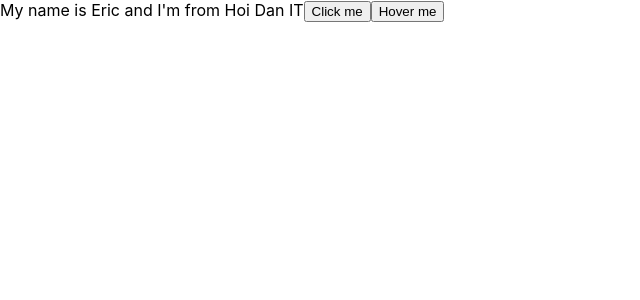
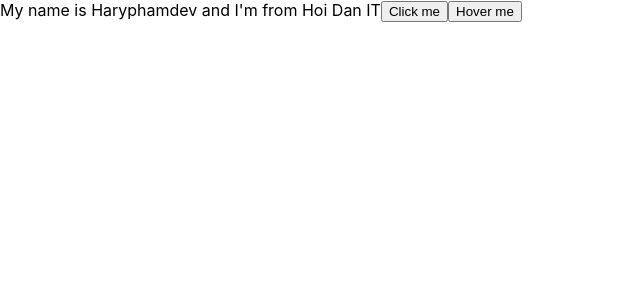
Before and after one commit to nguyenvinhtruong/test-demo-react, a React (Create React App) app: page / in a window 1280 px wide. Shown: the top 300 px of the page, without its empty margins (0-640 px from the left). Built offline with nearby package versions, Linux system fonts and the light colour scheme.

Commit message:
video 20

```diff
--- a/src/App.js
+++ b/src/App.js
@@ -8,13 +8,19 @@ import React from 'react';
 class App extends React.Component {
 
   state = {
-    name: 'Eric',
+    name: 'Haryphamdev',
     address: 'Hoi Dan IT',
     age: 26
   }
 
-  handleClick(event) {
+  handleClick = (event) => {
     console.log('>> Click me my button')
+    console.log('random ', Math.floor((Math.random() * 100) + 1))
+
+    this.setState({
+      name: 'Eric'
+    })
+
   }
 
   handleOnMouseOver(event) {
```
